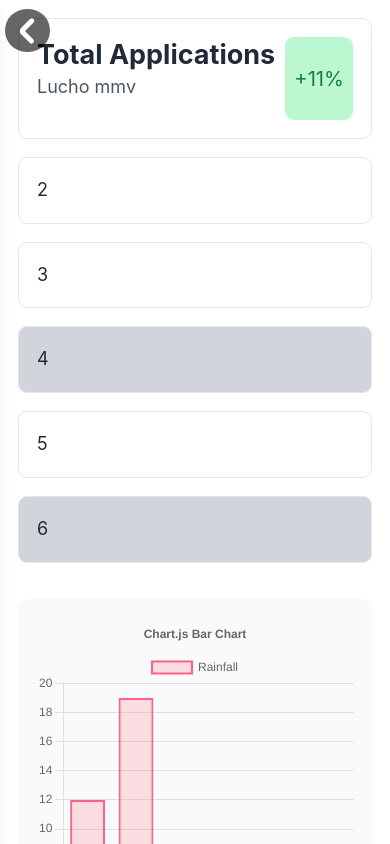
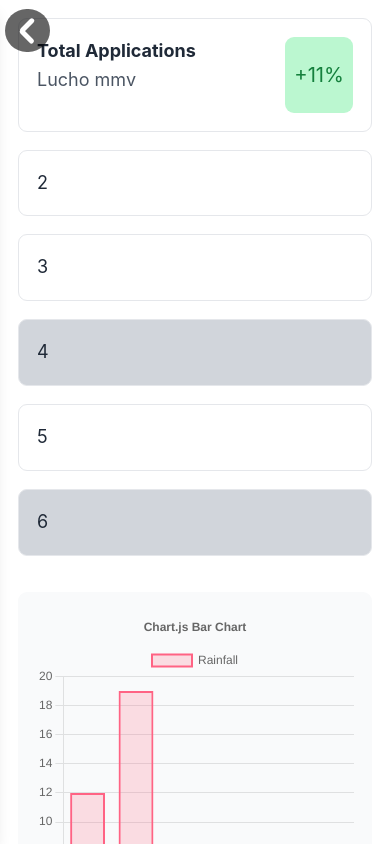
Before and after one commit to HeyJoe725/backend, a Next.js app: page /dashboard in a window 390 px wide. Shown: the top 844 px of the page. Built offline with nearby package versions, Linux system fonts and the light colour scheme.

Commit message:
changed text size tops

```diff
--- a/components/dashboard/sidebar.component.js
+++ b/components/dashboard/sidebar.component.js
@@ -10,7 +10,7 @@ import ClickableIcon from './clickableicon.component';
 function Sidebar({ children }) {
     const [drawerOpen, setDrawerOpen] = useState(false);
     const icons = [FaNetworkWired, BsFillFileEarmarkPostFill, BiTask];
-    const urls = ['/#', '/posts/dogs', '/#'];
+    const urls = ['#', '/posts/dogs', '#'];
     const names = ['Projects', 'Posts', 'Manager'];
 
     return (
--- a/components/dashboard/topbar.component.js
+++ b/components/dashboard/topbar.component.js
@@ -5,7 +5,7 @@ function TopCard(props) {
         <div className='grid lg:grid-cols-5 gap-4 p-4'>
             <div className='lg:col-span-3 col-span-1 bg-white flex justify-between w-full border p-4 rounded-lg' >
                 <div className='flex flex-col w-full pb-4'>
-                    <p className='font-bold text-2xl'>Total Applications</p>
+                    <p className='font-bold sm:text-2xl '>Total Applications</p>
                     <p className='text-gray-600'>Lucho mmv</p>
                 </div>
                 <p className='bg-green-200 flex justify-center items-center p-2 rounded-lg'>
```
